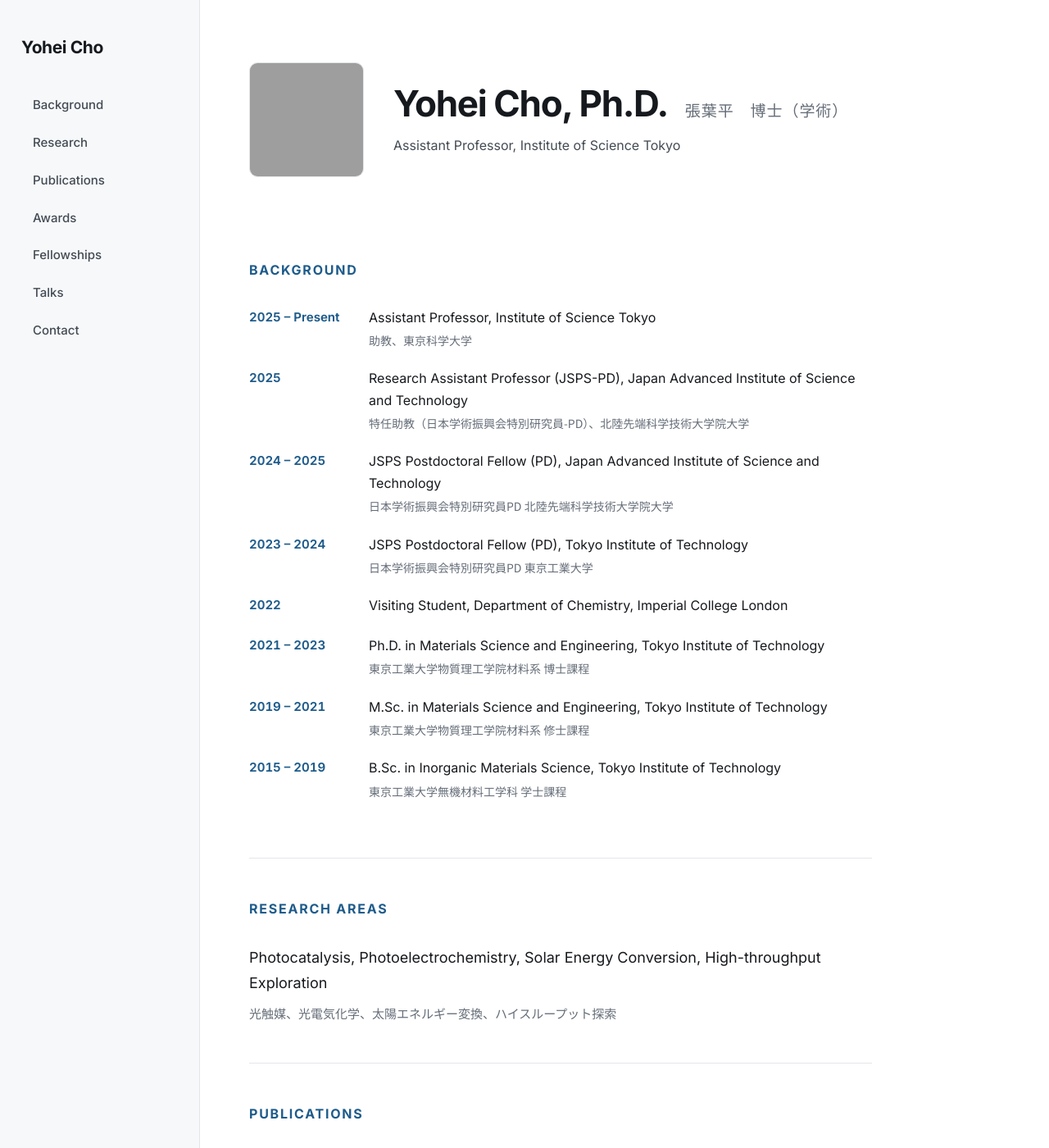
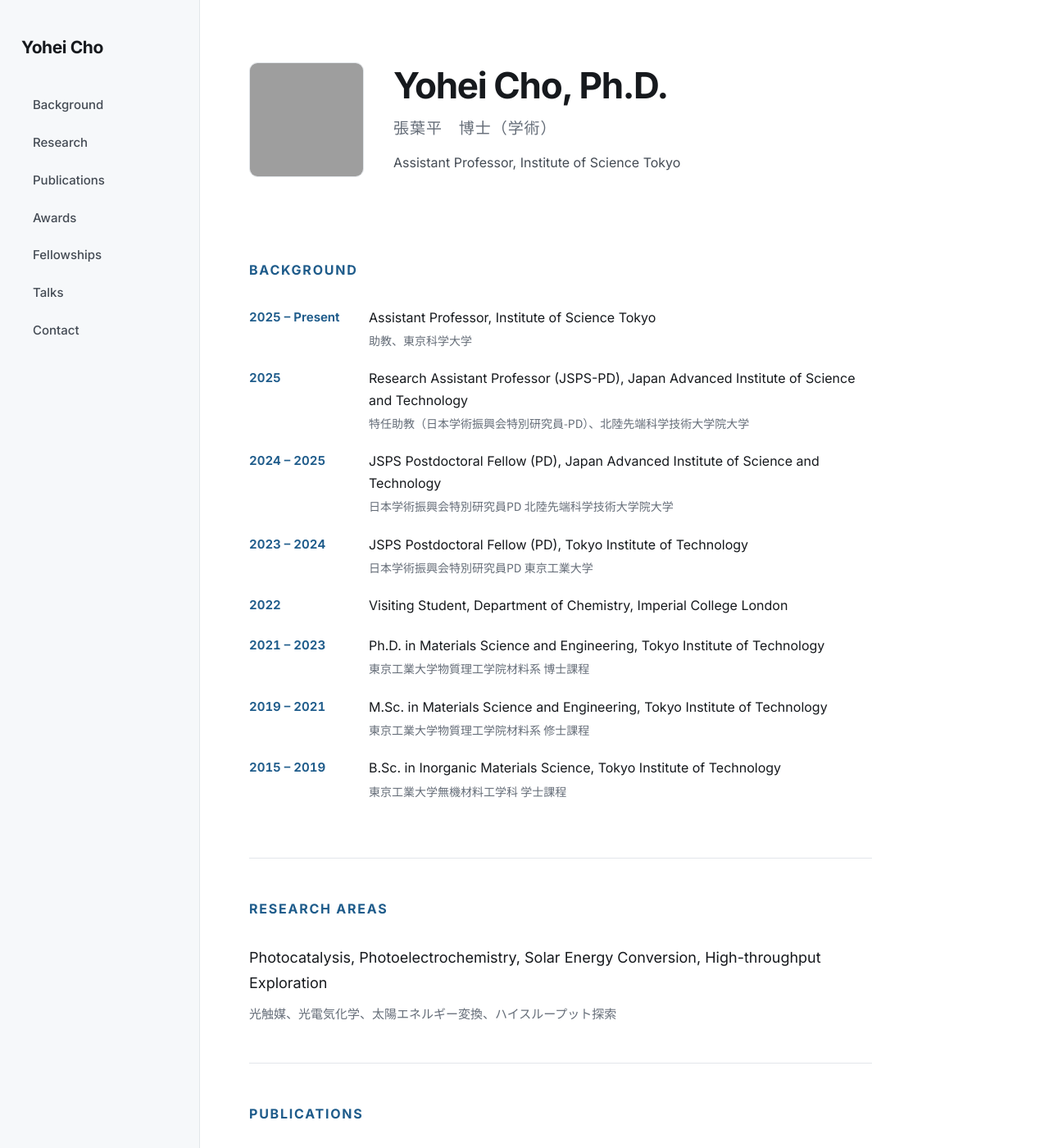
Before and after one commit to YoheiC01/YoheiC01.github.io, a Jekyll site: the page built from index.html, in a window 1280 px wide and 1400 px high. Shown: the whole window at 82% size. Built offline with Jekyll 4.4.1, drawn with Linux system fonts in a browser that asks for light colours; grey boxes are pictures that could not be loaded.

Commit message:
Give the Japanese name and degree their own header line
"Yohei Cho, Ph.D." fills the 44px name line, so hanging 張葉平 博士（学術）
off its end left the header lopsided.

Co-Authored-By: Claude Opus 5 (1M context) <noreply@anthropic.com>
Claude-Session: https://claude.ai/code/session_01CKcKhtH1UEtWfhf7giijj9

```diff
--- a/assets/css/style.css
+++ b/assets/css/style.css
@@ -102,10 +102,14 @@ body {
     letter-spacing: -0.03em; line-height: 1.1;
 }
 
-.header-text h1 .name-jp {
+/* Own line under the name: the English name plus ", Ph.D." already fills the
+   44px line, so hanging the Japanese name and degree off its end left the
+   header lopsided. */
+.header-text .name-jp {
     font-family: var(--font-jp);
     font-size: 19px; color: var(--text-muted);
-    font-weight: 400; margin-left: 13px; letter-spacing: 0.05em;
+    font-weight: 400; letter-spacing: 0.05em;
+    margin-top: 10px;
 }
 
 .header-text .title {
@@ -313,7 +317,7 @@ footer a:hover { color: var(--accent); }
     .header { flex-direction: column; align-items: flex-start; padding: 44px 0 36px; gap: 22px; }
     .profile-pic { width: 112px; height: 112px; }
     .header-text h1 { font-size: 31px; }
-    .header-text h1 .name-jp { display: block; margin-left: 0; margin-top: 6px; }
+    .header-text .name-jp { font-size: 17px; margin-top: 7px; }
     .nav-links {
         display: none; flex-direction: column; position: absolute;
         top: 58px; left: 0; right: 0; background: var(--bg-rail);
--- a/index.html
+++ b/index.html
@@ -10,7 +10,8 @@ title: Yohei Cho
     <header class="header">
         <img src="{{ '/profile-pic.jpg' | relative_url }}" alt="Portrait of Yohei Cho" class="profile-pic">
         <div class="header-text">
-            <h1>Yohei Cho, Ph.D. <span class="name-jp" lang="ja">張葉平　博士（学術）</span></h1>
+            <h1>Yohei Cho, Ph.D.</h1>
+            <div class="name-jp" lang="ja">張葉平　博士（学術）</div>
             <div class="title">Assistant Professor, Institute of Science Tokyo</div>
         </div>
     </header>
```
